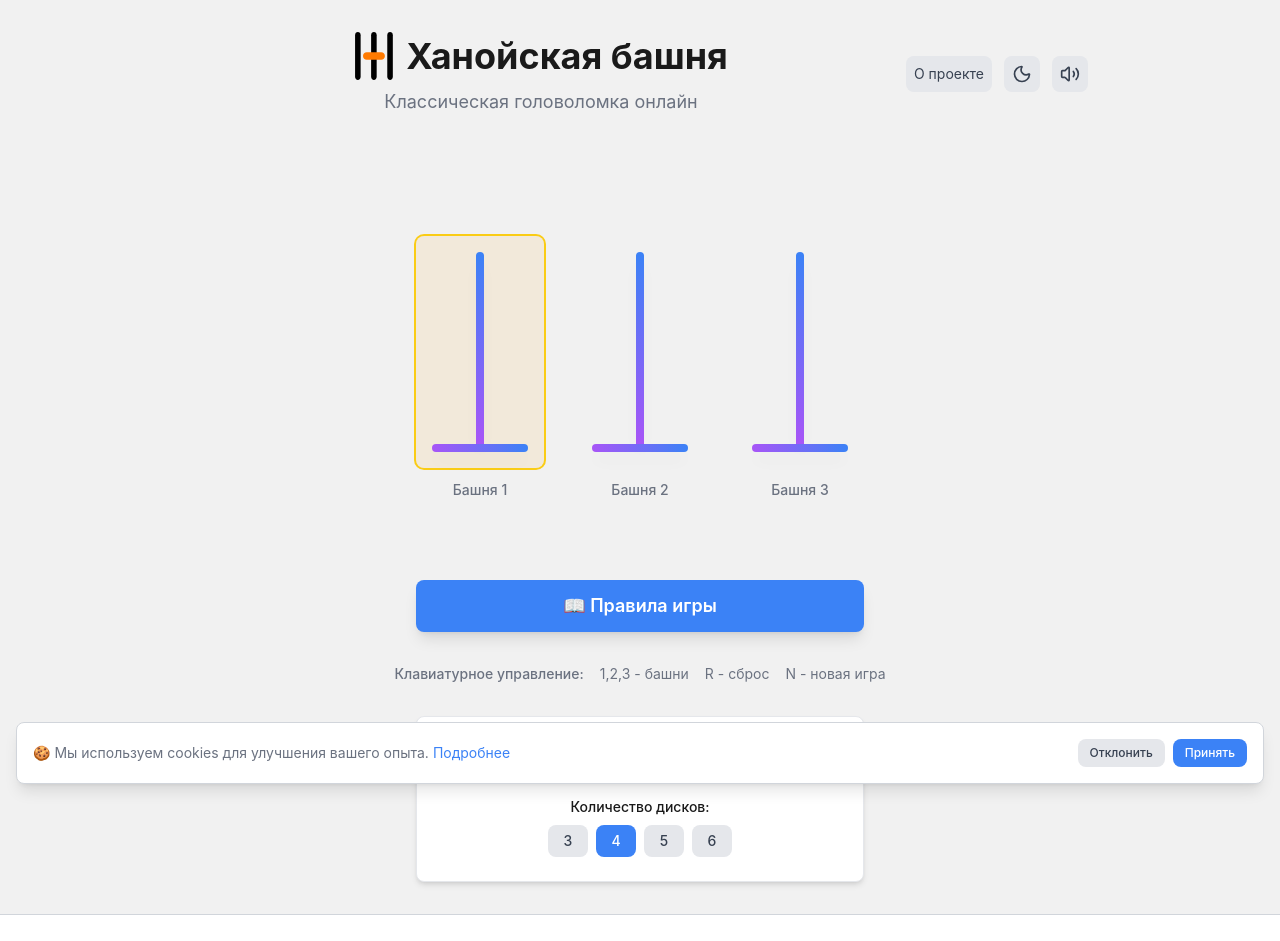
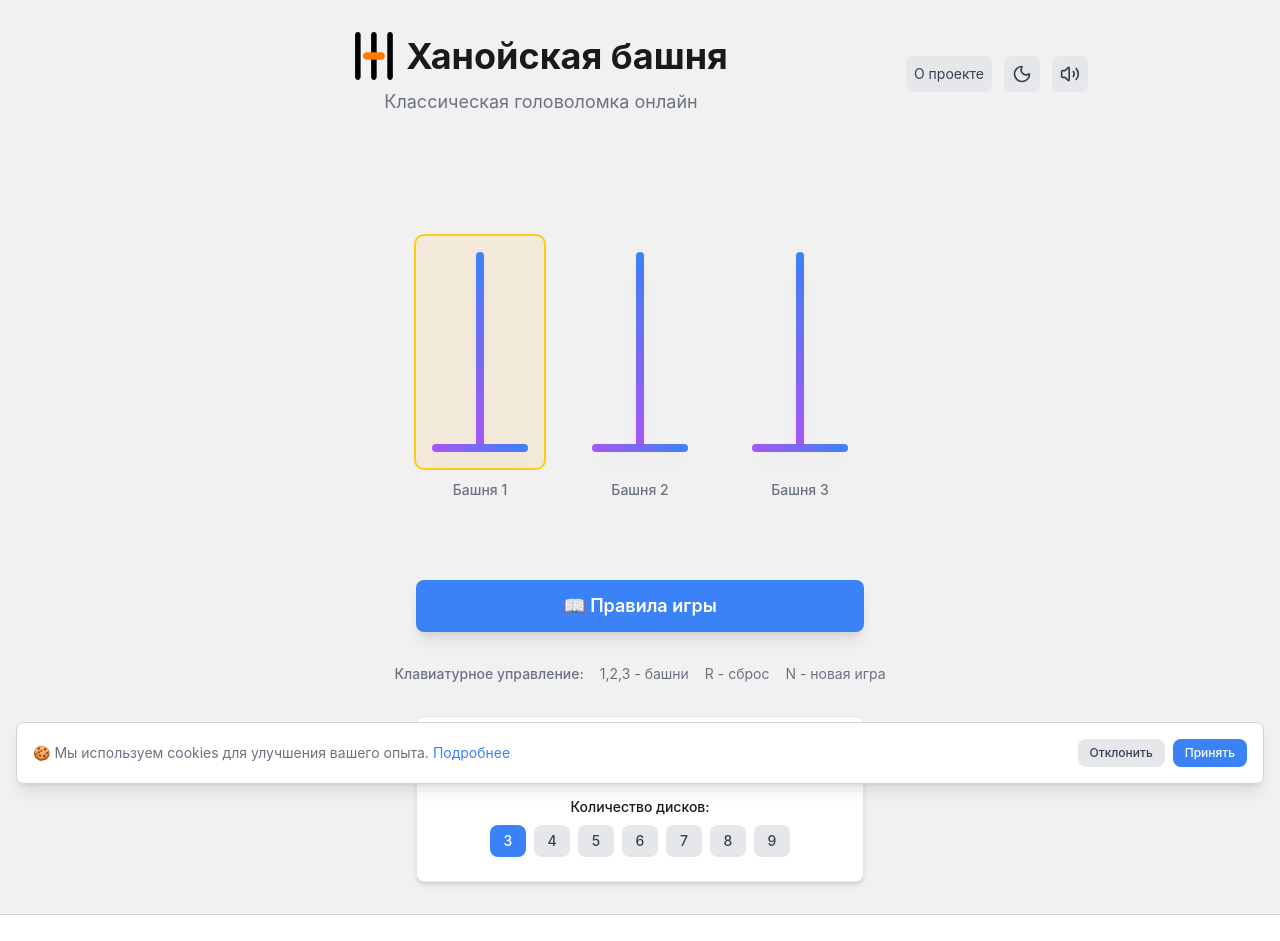
Before and after one commit to EdMinor/hanoi-tower, a Next.js app: page / in a window 1280 px wide. Shown: the top 941 px of the page. Built offline with nearby package versions, Linux system fonts and the light colour scheme.

Commit message:
исправлена ошибка выбора дисков по умолчанию, добавлены варианты 7, 8, 9 на выбор

```diff
--- a/src/app/page.tsx
+++ b/src/app/page.tsx
@@ -25,7 +25,7 @@ export default function Home() {
     getMinMoves,
     getEfficiency,
     getGameTime,
-  } = useGame(4);
+  } = useGame(3);
 
   const { theme, toggleTheme } = useTheme();
   const {
--- a/src/components/game/GameControls.tsx
+++ b/src/components/game/GameControls.tsx
@@ -11,7 +11,7 @@ const GameControls: React.FC<GameControlsProps> = ({
   onPlayClick,
   className = '',
 }) => {
-  const discCountOptions = [3, 4, 5, 6];
+  const discCountOptions = [3, 4, 5, 6, 7, 8, 9];
 
   return (
     <div className={`bg-card text-card-foreground rounded-lg p-4 sm:p-6 shadow-md border ${className}`}>
@@ -50,7 +50,7 @@ const GameControls: React.FC<GameControlsProps> = ({
             <label className="text-xs sm:text-sm font-medium text-card-foreground text-center">
               Количество дисков:
             </label>
-            <div className="flex gap-1 sm:gap-2">
+            <div className="flex flex-wrap gap-1 sm:gap-2 justify-center max-w-xs">
               {discCountOptions.map(count => (
                 <Button
                   key={count}
@@ -60,7 +60,7 @@ const GameControls: React.FC<GameControlsProps> = ({
                   }}
                   variant={gameState.discCount === count ? 'primary' : 'secondary'}
                   size="sm"
-                  className="min-w-[36px] sm:min-w-[40px] text-xs sm:text-sm"
+                  className="min-w-[32px] sm:min-w-[36px] text-xs sm:text-sm px-2"
                 >
                   {count}
                 </Button>
```
